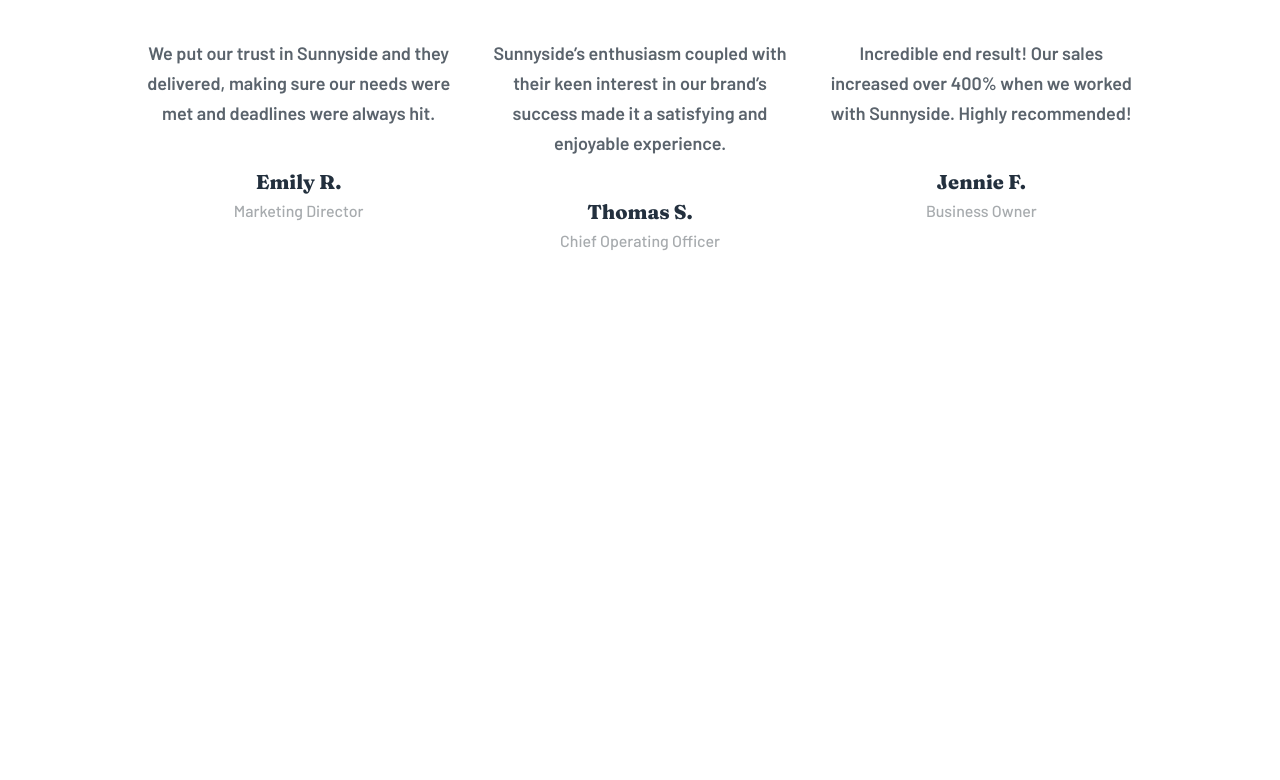
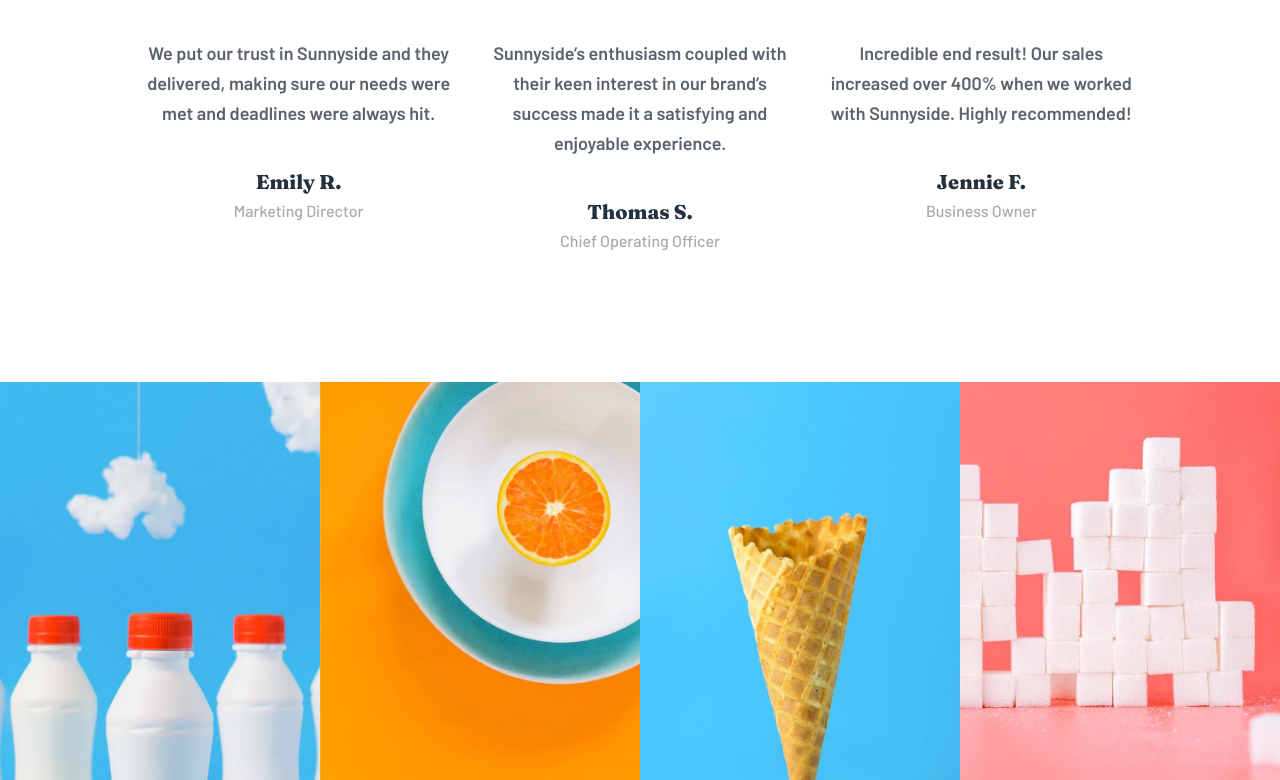
Before and after one commit to aatmaneoulmouden/agency-landing-page, a React (Vite) app: page / in a window 1280 px wide. Shown: the part 3099-3879 px from the top of the page. Before the commit the page ends 3481 px from the top, so only its background shows below. Built offline with nearby package versions, Linux system fonts and the light colour scheme.

Commit message:
Integrate the projects section

```diff
--- a/src/components/Main.jsx
+++ b/src/components/Main.jsx
@@ -1,4 +1,5 @@
 import Features from "./sections/Features";
+import Projects from "./sections/Projects";
 import Services from "./sections/Services";
 import Testimonials from "./sections/Testimonials";
 
@@ -8,6 +9,7 @@
       <Features />
       <Services />
       <Testimonials />
+      <Projects />
     </>
   );
 };
--- /dev/null
+++ b/src/components/sections/Projects.jsx
@@ -0,0 +1,30 @@
+import SingleProject from "../src/SingleProject";
+
+const Projects = () => {
+  const projects = [
+    {
+      image: "image-gallery-milkbottles",
+    },
+    {
+      image: "image-gallery-orange",
+    },
+    {
+      image: "image-gallery-cone",
+    },
+    {
+      image: "image-gallery-sugarcubes",
+    },
+  ];
+
+  const displayProjects = projects.map((project, index) => (
+    <SingleProject key={index} image={project.image} />
+  ));
+
+  return (
+    <section id="projects" className="projects">
+      <div className="grid grid-cols-4">{displayProjects}</div>
+    </section>
+  );
+};
+
+export default Projects;
--- /dev/null
+++ b/src/components/src/SingleProject.jsx
@@ -0,0 +1,9 @@
+const SingleProject = (props) => {
+  return (
+    <div className="project">
+      <img src={`./desktop/${props.image}.jpg`} alt="Project" />
+    </div>
+  );
+};
+
+export default SingleProject;
```
